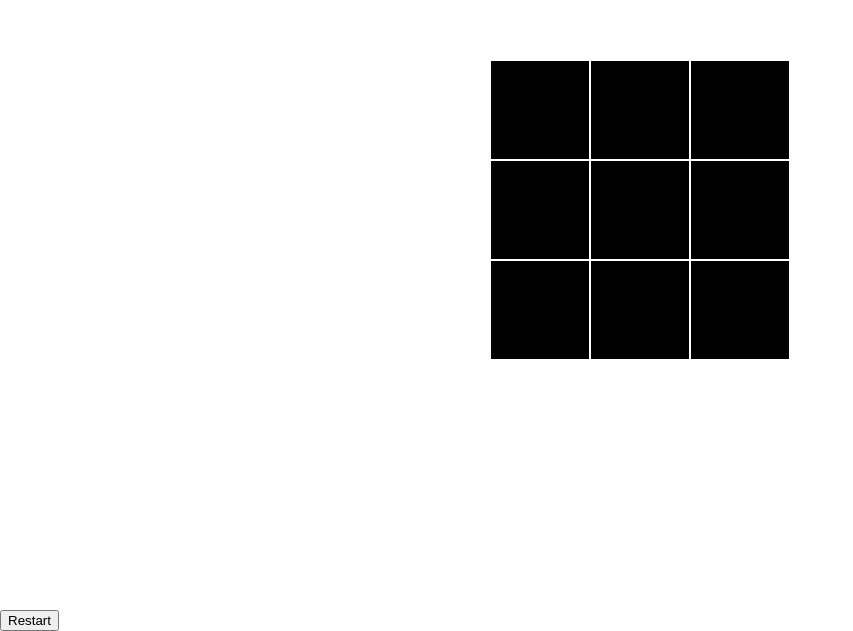
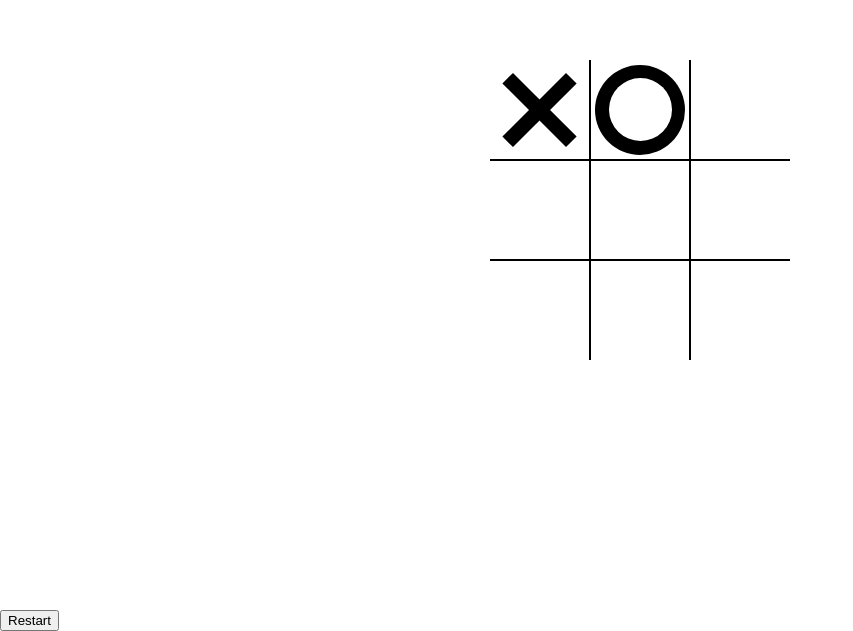
Before and after one commit to mariglendoda/Tic-Tac-Game, a plain HTML site: page index.html in a window 1280 px wide. Shown: the part 190-821 px from the top of the page, without its empty margins (0-853 px from the left). Drawn offline with Linux system fonts and the light colour scheme.

Commit message:
Creating X and Circle icon

```diff
--- a/index.css
+++ b/index.css
@@ -6,6 +6,7 @@
 
 :root {
     --cell-size: 100px;
+    --mark-size: calc(var(--cell-size) * .9);
 }
 
 body {
@@ -19,12 +20,79 @@ body {
     display: grid;
     justify-content: center;
     align-content: center;
+    align-items: center;
     grid-template-columns: repeat(3, auto);
 }
 
 .cell {
     width: var(--cell-size);
     height: var(--cell-size);
+    border: 1px solid black;
+    display: flex;
+    justify-content: center;
+    align-items: center;
+    position: relative;
+    cursor: pointer;
+}
+
+.cell:first-child,
+.cell:nth-child(2),
+.cell:nth-child(3) {
+    border-top: none;
+}
+
+.cell:nth-child(3n + 3) {
+    border-right: none;
+}
+
+.cell:nth-child(3n + 1) {
+    border-left: none;
+}
+
+.cell:last-child,
+.cell:nth-child(8),
+.cell:nth-child(7) {
+    border-bottom: none;
+}
+
+
+.cell.x,
+.cell.circle {
+    cursor: not-allowed;
+}
+
+.cell.x::before,
+.cell.x::after {
+    content: "";
+    position: absolute;
+    width: calc(var(--cell-size) * .15);
+    height: var(--mark-size);
     background-color: black;
-  border: 1px solid white;
 }
+
+.cell.x::before {
+    transform: rotate(45deg);
+}
+
+.cell.x::after {
+    transform: rotate(-45deg);
+}
+
+.cell.circle::before,
+.cell.circle::after {
+    content: "";
+    position: absolute;
+    border-radius: 50%;
+}
+
+.cell.circle::before {
+    width: var(--mark-size);
+    height: var(--mark-size);
+    background-color: black;
+}
+
+.cell.circle::after {
+    width: calc(var(--mark-size) * .7);
+    height: calc(var(--mark-size) * .7);
+    background-color: white;
+}
--- a/index.html
+++ b/index.html
@@ -2,23 +2,23 @@
 <!DOCTYPE html>
 <html lang="en">
 <head>
-    <meta charset="UTF-8" />
-    <meta name="viewport" content="width=device-width, initial-scale=1.0" />
-    <meta http-equiv="X-UA-Compatible" content="ie=edge" />
+  <meta charset="UTF-8"/>
+  <meta content="width=device-width, initial-scale=1.0" name="viewport"/>
+  <meta content="ie=edge" http-equiv="X-UA-Compatible"/>
   <title>Document</title>
-    <link rel="stylesheet" href="index.css" />
+  <link href="index.css" rel="stylesheet"/>
 </head>
 <body>
 <div class="board" id="board">
-      <div class="cell data-cell"></div>
-      <div class="cell data-cell"></div>
-      <div class="cell data-cell"></div>
-      <div class="cell data-cell"></div>
-      <div class="cell data-cell"></div>
-      <div class="cell data-cell"></div>
-      <div class="cell data-cell"></div>
-      <div class="cell data-cell"></div>
-      <div class="cell data-cell"></div>
+  <div class="cell x" data-cell></div>
+  <div class="cell circle" data-cell>0</div>
+  <div class="cell" data-cell></div>
+  <div class="cell" data-cell></div>
+  <div class="cell" data-cell></div>
+  <div class="cell" data-cell></div>
+  <div class="cell" data-cell></div>
+  <div class="cell" data-cell></div>
+  <div class="cell" data-cell></div>
 </div>
 
 <div class="winning-message" id="winning-message">
```
Lines whose indentation alone changed are shown as unchanged.
